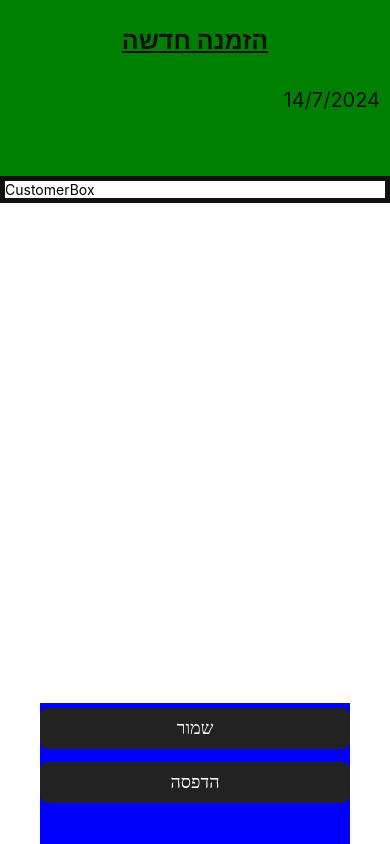
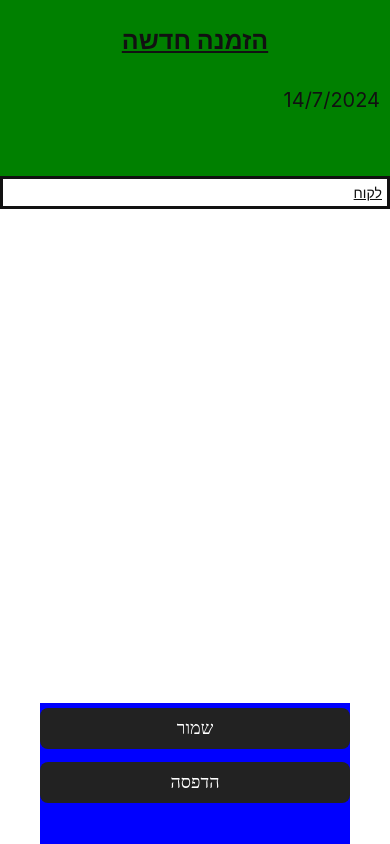
Before and after one commit to ShaharMizrachi/Order-Management-mobileApp, a React Native app: screen /new_order in a window 390 px wide. Built offline with nearby package versions, Linux system fonts and the light colour scheme.

Commit message:
CustomerBox design

```diff
--- a/src/components/locales/He.tsx
+++ b/src/components/locales/He.tsx
@@ -13,6 +13,7 @@ const He = {
   coustomers_list: "רשימת לקוחות",
   save: 'שמור',
   customers: "לקוחות",
+  customer: "לקוח",
   print: "הדפסה",
   /////////////////////////// gonna move to DB
   apple: 'תפוח',   // Apple
--- a/src/components/ui/CustomerBox.tsx
+++ b/src/components/ui/CustomerBox.tsx
@@ -1,14 +1,16 @@
 import React, { Component } from 'react'
 import { StyleSheet, Text, View } from 'react-native'
+import He from '../locales/He'
 
-export class CustomerBox extends Component {
-    render() {
-        return (
-            <View style={styles.boxContiner}>
-                <Text>CustomerBox</Text>
-            </View>
-        )
-    }
+export const CustomerBox = () => {
+
+    return (
+        <View style={styles.boxContiner}>
+            <Text style={styles.textStyle}>{He.customer}</Text>
+
+        </View>
+    )
+
 }
 
 export default CustomerBox
@@ -16,10 +18,16 @@ export default CustomerBox
 const styles = StyleSheet.create({
     boxContiner: {
         borderColor: '#111111',
-        borderWidth: 5,
+        borderWidth: 3,
         borderStyle: 'solid',
         width: "100%",
+        padding: 5,
         // marginHorizontal: 40,
 
+    },
+    textStyle: {
+        fontWeight: 'medium',
+        color: '#111111',
+        textDecorationLine: 'underline',
     }
 })
```
